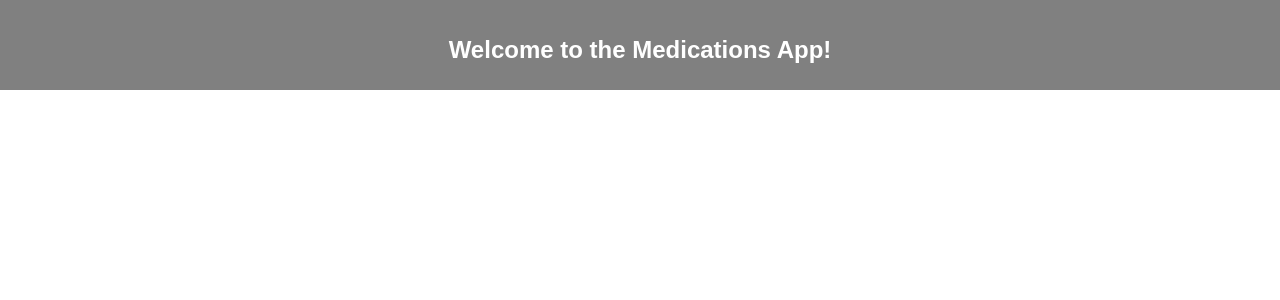
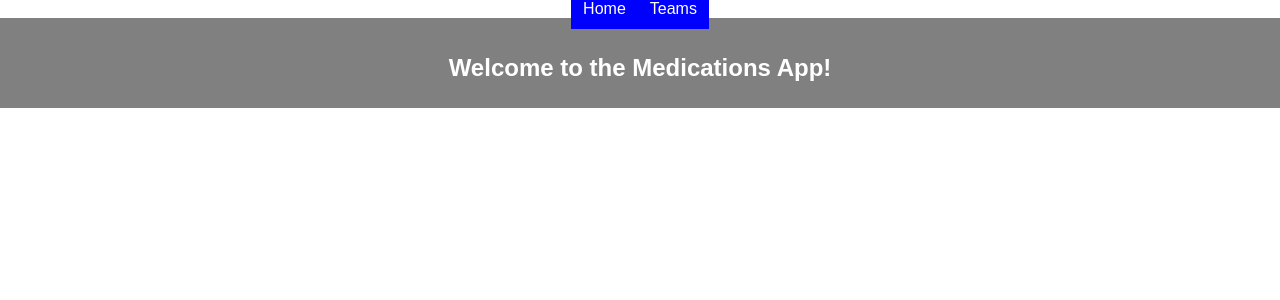
Before and after one commit to debjohnson33/medications-app-client, a React (Create React App) app: page / in a window 1280 px wide. Shown: the top 300 px of the page. Built offline with nearby package versions, Linux system fonts and the light colour scheme.

Commit message:
Added/imported Navbar component to App

```diff
--- /dev/null
+++ b/src/components/Navbar.js
@@ -0,0 +1,28 @@
+import React from 'react';
+import { NavLink } from 'react-router-dom';
+
+const link = {
+	width: '100px',
+	padding: '12px',
+	margin: '0 6px 6 px',
+	background: 'blue',
+	textDecoration: 'none',
+	color: 'white',
+}
+
+const Navbar = () =>
+	<div>
+		<NavLink
+		to='/'
+		exact
+		style={link}
+		>Home</NavLink>
+
+		<NavLink
+		to='/medications'
+		exact
+		style={link}
+		>Teams</NavLink>
+	</div>
+
+export default Navbar;
--- a/src/containers/App.js
+++ b/src/containers/App.js
@@ -1,7 +1,8 @@
 import React, { Component } from 'react';
 import { BrowserRouter as Router, Route, Switch } from 'react-router-dom';
-import Medications from './Medications'
-import Home from '../components/Home'
+import Medications from './Medications';
+import Home from '../components/Home';
+import Navbar from '../components/Navbar';
 import './App.css';
 
 const medications = [
@@ -26,6 +27,7 @@ class App extends Component {
     return (
     	<Router>
 	      <div className="App">
+	      	<Navbar />
 	      	<Switch>
 	      		<Route exact path='/' component={Home}/>
 	      		<Route exact path='/medications' component={Medications}/>
```
